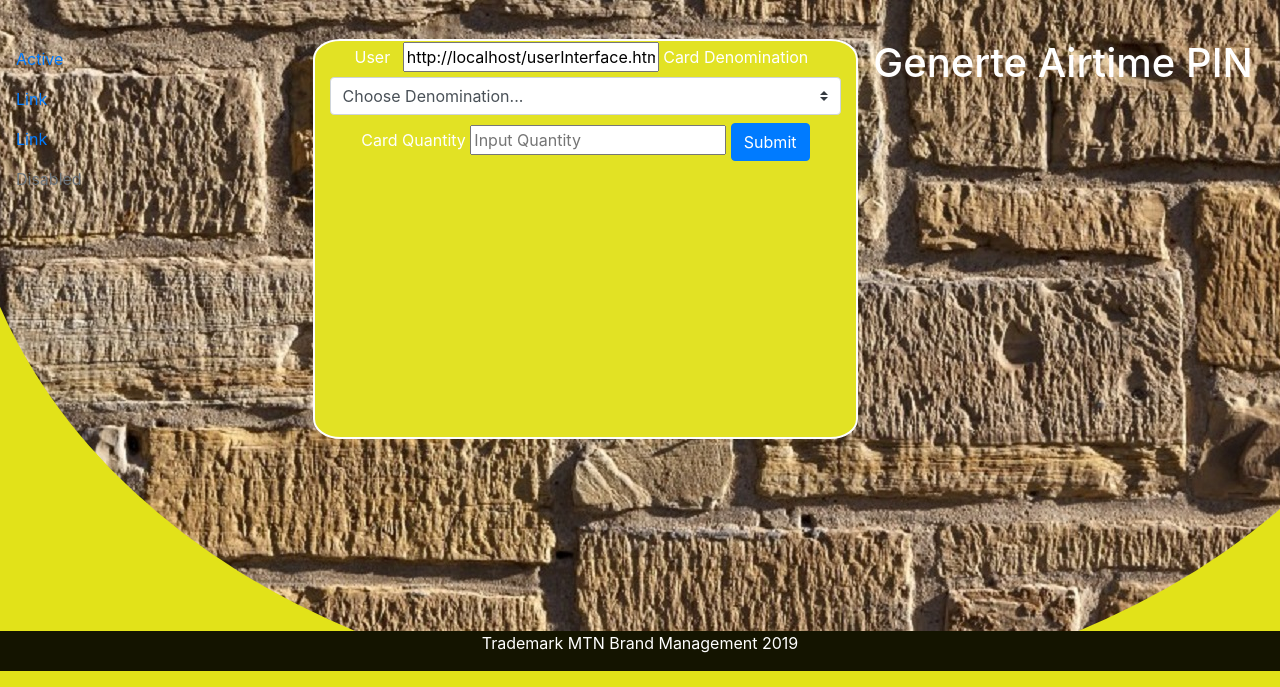
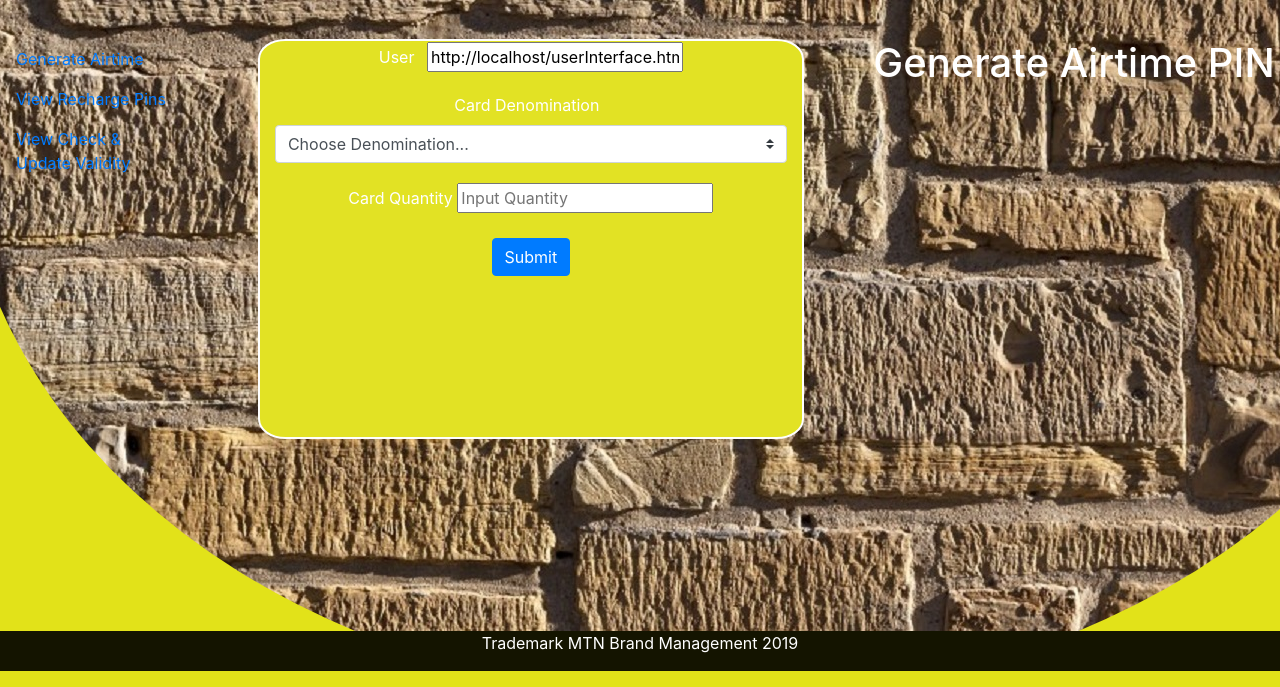
Before and after one commit to obrienu/decagon_project, a website: page userInterface.html in a window 1280 px wide. Shown: the part 113-800 px from the top of the page. Drawn offline with nearby package versions, Linux system fonts and the light colour scheme.

Commit message:
modified navbar link

```diff
--- a/userInterface.html
+++ b/userInterface.html
@@ -22,7 +22,7 @@
         id="navi"
         class="navbar navbar-expand-lg navbar-light bg-light container-fluid"
       >
-        <a class="navbar-brand" href="#"
+        <a class="navbar-brand" href="./index.html"
           ><img src="./assets/images/logo.png" alt="logo"
         /></a>
         <button
@@ -40,7 +40,7 @@
         <div class="collapse navbar-collapse" id="navbarSupportedContent">
           <ul class="navbar-nav mr-auto">
             <li class="nav-item active">
-              <a class="nav-link" href="#"
+              <a class="nav-link" href="./index.html"
                 >Home <span class="sr-only">(current)</span></a
               >
             </li>
@@ -93,24 +93,24 @@
     <main>
       <div class="background" id="bg-img"></div>
       <div class="row">
-        <div class="col-md-3 mt-5">
-          <nav class="nav flex-column">
-            <a class="nav-link active" href="#">Active</a>
-            <a class="nav-link" href="#">Link</a>
-            <a class="nav-link" href="#">Link</a>
-            <a
-              class="nav-link disabled"
-              href="#"
-              tabindex="-1"
-              aria-disabled="true"
-              >Disabled</a
+        <div class="col-md-2 mt-5">
+          <nav id="vert-nav" class="nav flex-column">
+            <a class="nav-link active" href="./userInterface.html"
+              >Generate Airtime</a
+            >
+            <a class="nav-link" href="./show.html">View Recharge Pins</a>
+            <a class="nav-link" href="./view.html"
+              >View Check & Update Validity</a
             >
           </nav>
         </div>
         <div class="col-md-5 mt-5 generate">
-          <form class="">
+          <form class="center">
+            <div class="form-group">
               <label class="my-1 mr-2" for="user">User</label>
-            <input type="text" id="user" name="user" ; value="" readonly />
+              <input type="text" id="user" name="user" ; value="" />
+            </div>
+            <div class="form-group">
               <label class="my-1 mr-2" for="drop">Card Denomination</label>
               <select class="custom-select my-1 mr-sm-2" id="drop">
                 <option selected>Choose Denomination...</option>
@@ -121,6 +121,8 @@
                 <option value="750">#750</option>
                 <option value="1000">#1000</option>
               </select>
+            </div>
+            <div class="form-group">
               <label for="quantity">Card Quantity</label>
               <input
                 type="number"
@@ -129,11 +131,13 @@
                 placeholder="Input Quantity"
                 required
               />
+            </div>
+
             <button type="submit" class="btn btn-primary my-1">Submit</button>
           </form>
         </div>
         <div class="col-md-4 mt-5">
-          <h1>Generte Airtime PIN</h1>
+          <h1>Generate Airtime PIN</h1>
         </div>
       </div>
     </main>
```
Also changed, not shown: index.html (+2 -2 lines), show.html (+10 -13 lines). Lines whose indentation alone changed are shown as unchanged.
